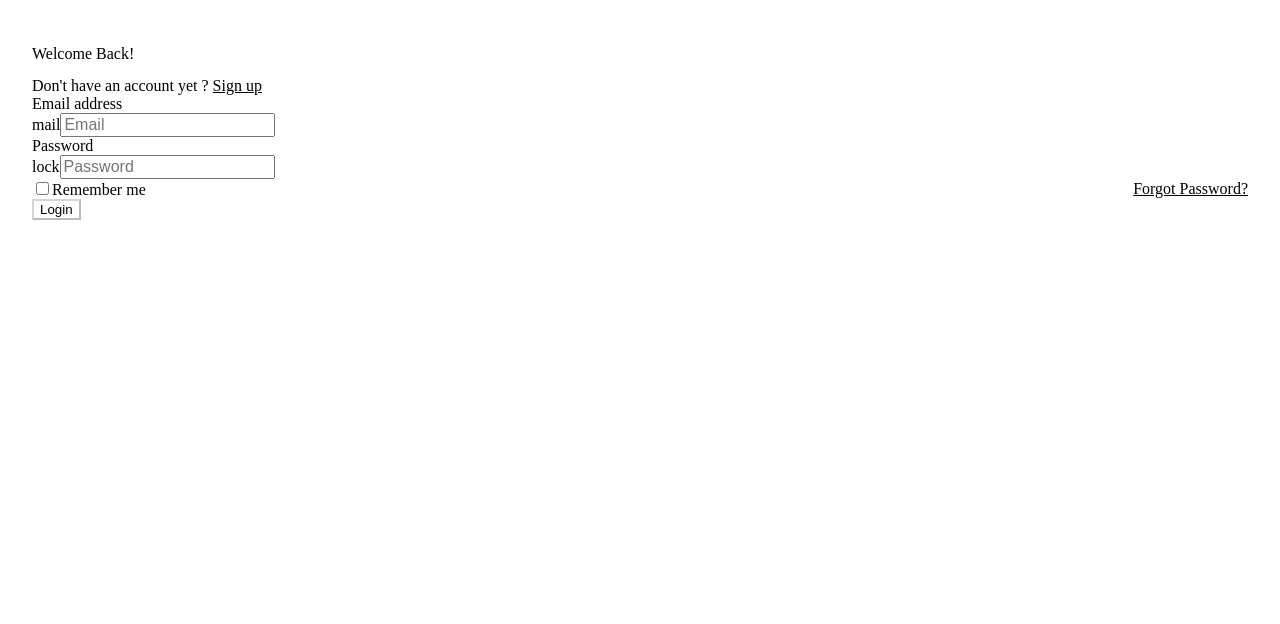
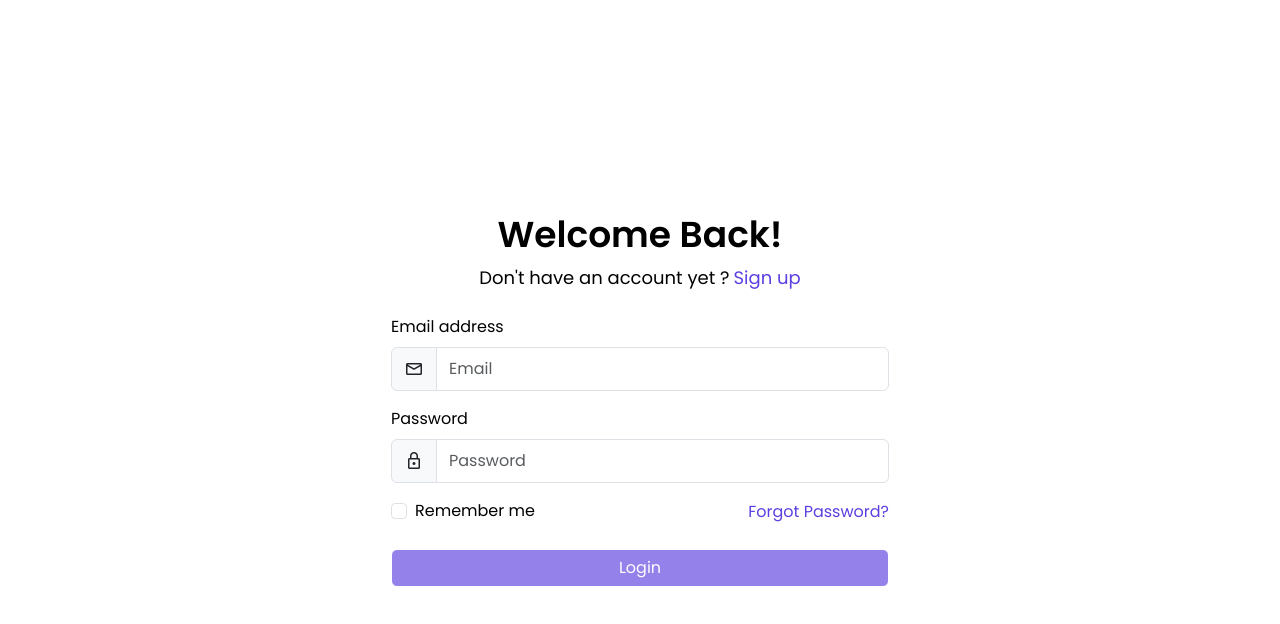
Before and after one commit to theocnst/DAW-Application, an Angular app in the folder DAW_App/: page /auth/login in a window 1280 px wide. Shown: the top 624 px of the page. Built offline with nearby package versions, Linux system fonts and the light colour scheme.

Commit message:
Bootstrap styling

```diff
--- a/DAW_App/angular.json
+++ b/DAW_App/angular.json
@@ -37,9 +37,12 @@
               "src/assets"
             ],
             "styles": [
+              "node_modules/bootstrap/scss/bootstrap.scss",
               "src/styles.scss"
             ],
-            "scripts": []
+            "scripts": [
+              "node_modules/bootstrap/dist/js/bootstrap.bundle.min.js"
+            ]
           },
           "configurations": {
             "production": {
--- a/DAW_App/src/app/app.component.ts
+++ b/DAW_App/src/app/app.component.ts
@@ -6,5 +6,5 @@ import { Component } from '@angular/core';
   styleUrls: ['./app.component.scss']
 })
 export class AppComponent {
-  title = 'libraryManagementSystem';
+  title = 'DAWApplication';
 }
--- a/DAW_App/src/index.html
+++ b/DAW_App/src/index.html
@@ -2,10 +2,14 @@
 <html lang="en">
 <head>
   <meta charset="utf-8">
-  <title>DAWApp</title>
+  <title>DAW Application</title>
   <base href="/">
   <meta name="viewport" content="width=device-width, initial-scale=1">
   <link rel="icon" type="image/x-icon" href="favicon.ico">
+  <link rel="preconnect" href="https://fonts.googleapis.com">
+  <link rel="preconnect" href="https://fonts.gstatic.com" crossorigin>
+  <link href="https://fonts.googleapis.com/css2?family=Poppins:wght@300;400;500;600;700&display=swap" rel="stylesheet">
+  <link rel="stylesheet" href="https://fonts.googleapis.com/css2?family=Material+Symbols+Outlined:opsz,wght,FILL,GRAD@20..48,100..700,0..1,-50..200" />
 </head>
 <body>
   <app-root></app-root>
--- a/DAW_App/src/styles.scss
+++ b/DAW_App/src/styles.scss
@@ -1 +1,86 @@
-/* You can add global styles to this file, and also import other style files */
+:root {
+    // Font family
+    --ff-primary: 'Poppins', sans-serif;
+
+    // Font-weights
+    --fw-small: 300;
+    --fw-regular: 400;
+    --fw-medium: 500;
+    --fw-semi: 600;
+    --fw-bold: 700;
+
+    // Font-sizes
+    --fs-xsm: 0.625rem; // 12px => 10px
+    --fs-sm: 0.75rem; // 14px => 12px
+    --fs-base: 0.875rem; // 16px => 14px
+    --fs-md: 1rem; // 18px => 16px
+    --fs-xmd: 1rem; // 20px => 16px
+    --fs-lg: 1.125rem; // 28px => 18px
+    --fs-xl: 1.5rem; // 36px => 24px
+
+    --fs-icons: 24px;
+
+    // Colors
+    --clr-primary: #392396;
+    --clr-primary-1: #5d3ee0;
+    --clr-primary-2: #7c61ef;
+    --clr-primary-3: #9b85fa;
+    --clr-primary-4: #c1b3ff;
+    --clr-primary-5: #eae5ff;
+    --clr-primary-6: #f5f3fd;
+
+    --clr-secondary: #ffd803;
+    --clr-secondary-1: #ffe038;
+    --clr-secondary-2: #ffe86b;
+    --clr-secondary-3: #fff09e;
+    --clr-secondary-4: #fff8d1;
+
+    --clr-accent: #e3f6f5;
+    --clr-accent-1: #eaf8f8;
+    --clr-accent-2: #edf9f9;
+    --clr-accent-3: #f1fbfa;
+    --clr-accent-4: #f4fcfb;
+
+    --clr-background: #eeeeee;
+
+    --clr-shadows: #190f42;
+
+    --clr-text-black: #0f0f0f;
+    --clr-text-white: #ffffff;
+
+    --clr-subtle-text-100: #7c797a;
+    --clr-subtle-text-200: #9a999a;
+
+    --clr-accent-text-100: #dedede;
+    --clr-accent-text-200: #e9e9e9;
+    --clr-accent-text-300: #fbfbfb;
+
+    --clr-warning: #ff0022;
+    --clr-succes: #25d366;
+
+    --clr-shadow: #abbed1;
+
+    --transition-2: 0.2s;
+    --transition-3: 0.3s;
+    --transition-5: 0.5s;
+}
+
+body {
+    font-family: var(--ff-primary);
+    font-weight: var(--fw-regular);
+    font-size: var(--fs-base);
+    color: var(--clr-black);
+}
+
+// Font sizes for mobile
+@media(min-width: 768px) {
+    :root {
+        --fs-xsm: 0.75rem; // 10px => 12px
+        --fs-sm: 0.875rem; // 12px => 14px
+        --fs-base: 1rem; // 14px => 16px
+        --fs-md: 1.125rem; // 16px => 18px
+        --fs-xmd: 1.25rem; // 16px => 20px
+        --fs-lg: 1.75rem; // 18px => 28px
+        --fs-xl: 2.25rem; // 24px => 36px
+    }
+}
--- a/DAW_App/tsconfig.json
+++ b/DAW_App/tsconfig.json
@@ -4,7 +4,7 @@
   "compilerOptions": {
     "outDir": "./dist/out-tsc",
     "forceConsistentCasingInFileNames": true,
-    "strict": true,
+    "strict": false,
     "noImplicitOverride": true,
     "noPropertyAccessFromIndexSignature": true,
     "noImplicitReturns": true,
```
